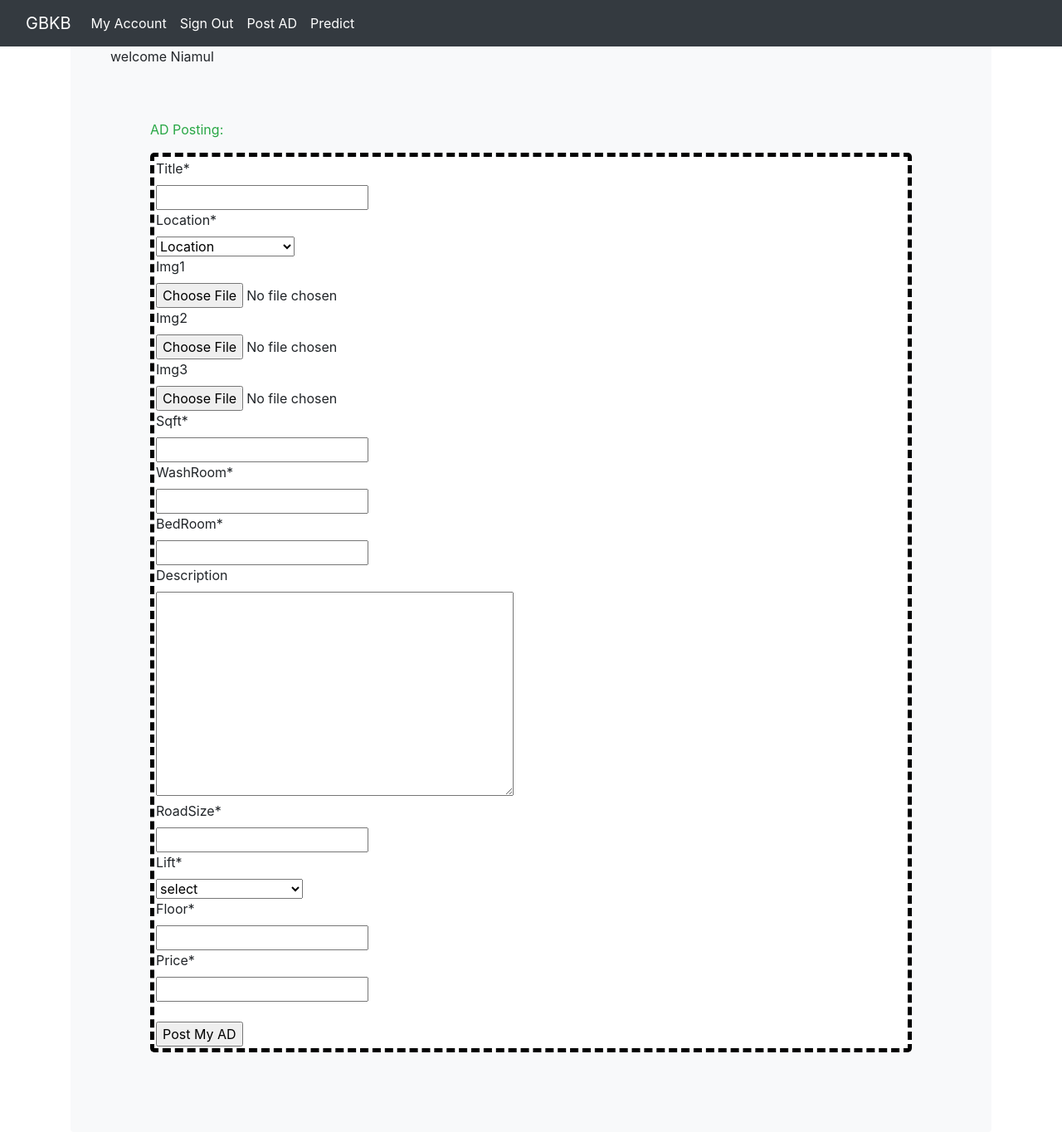
After one commit to niamul64/GhorBariKenaBecha-ecommerce-website-by-django-and-machine-learning, a Django app: page /postAd in a window 1280 px wide. The commit adds this page. Shown: the whole page at 83% size. Run offline with Django 3.2, Linux system fonts and the light colour scheme; a user stored in the database is signed in; data comes from the database, SQL or seed files in the repository; both versions use the stored data as it was after the commit; some libraries are stand-ins or nearby versions.

Commit message:
posting add views complete

```diff
--- a/GBKB/accounts/forms.py
+++ b/GBKB/accounts/forms.py
@@ -1,7 +1,7 @@
 from django import forms
 from django.contrib.auth.forms import UserCreationForm
 from django.contrib.auth.models import User    # default user model importing
-from .models import ExtentionUser   # importing ExtentionUser model from models.py
+from .models import ExtentionUser, PostAd  # importing ExtentionUser model from models.py
 
 
 class UserReg(UserCreationForm):   # user model form formating for frontend
@@ -16,3 +16,9 @@ class ExtentUser(forms.ModelForm):  # ExtentionUser model form formating for fro
     class Meta:
         model = ExtentionUser
         fields = ('mobileNumber',)
+
+class PostAdForm(forms.ModelForm):  # ExtentionUser model form formating for frontend
+
+    class Meta:
+        model = PostAd
+        fields = ('title', 'location', 'img1','img2','img3','sqft','washRoom','bedRoom','description','roadSize','lift','floor','price' )
--- a/GBKB/accounts/models.py
+++ b/GBKB/accounts/models.py
@@ -45,17 +45,17 @@ class PostAd(models.Model):                # for saving the shared news in datab
     img1 = models.ImageField(upload_to='images/post', default='demo.png',blank=True)
     img2 = models.ImageField(upload_to='images/post', default='demo.png',blank=True)
     img3 = models.ImageField(upload_to='images/post', default='demo.png',blank=True)
-    sqft = models.IntegerField(default=1, null=False , blank= False)
-    washRoom = models.IntegerField(default=1, null=False , blank= False)
-    bedRoom = models.IntegerField(default=1, null=False , blank= False)
+    sqft = models.IntegerField(default=None, null=False , blank= False)
+    washRoom = models.IntegerField(default=None, null=False , blank= False)
+    bedRoom = models.IntegerField(default=None, null=False , blank= False)
     description = models.TextField(max_length=120, default="", null=True, blank=True)
 
-    roadSize = models.IntegerField(default=1, null=False, blank=False)
+    roadSize = models.IntegerField(default=None, null=False, blank=False)
     lift = models.IntegerField(null=False , blank= False, choices=(
         (None, 'select'),
         (0,'No Lift'),
         (1,'Lift service available'),
         ))
-    floor = models.IntegerField(default=1, null=False, blank=False)
+    floor = models.IntegerField(default=None, null=False, blank=False)
     date = models.DateTimeField(auto_now_add=True)
-    price = models.IntegerField(default=1, null=False, blank=False)
+    price = models.IntegerField(default=None, null=False, blank=False)
--- a/GBKB/accounts/urls.py
+++ b/GBKB/accounts/urls.py
@@ -9,7 +9,8 @@ urlpatterns = [
     path('activation',views.activation, name='activation'),
     path('confirmActivation',views.confirmActivation, name='confirmActivation'),
     path('', views.home, name='home'),
-    # path('share', views.share, name='share'),
+
+    path('postAd', views.postAd, name='postAd'),
     #
     # path('myCollection', views.myCollection, name='myCollection'),
     # path('delete/myCollection/', views.myCollection, name='delete/myCollection'),
--- a/GBKB/accounts/views.py
+++ b/GBKB/accounts/views.py
@@ -7,7 +7,7 @@ from django.contrib.auth.decorators import login_required
 from django.views.generic.edit import DeleteView
 from django.contrib.auth import authenticate, login
 from .models import ExtentionUser, PostAd
-from .forms import UserReg, ExtentUser
+from .forms import UserReg, ExtentUser, PostAdForm
 from django.core.mail import send_mail
 import random
 from django.conf import settings
@@ -71,8 +71,9 @@ def home(request):
 
         if details.activation!=True:
             return redirect('activation')
+    Ads=PostAd.objects.all().order_by("-date")
 
-    return render(request, 'home.html')
+    return render(request, 'home.html',{'ads':Ads})
 
 
 def activation(request):
@@ -130,5 +131,31 @@ def confirmActivation(request):
             details.save()
             return redirect('home')
 
+    return render(request,'accounts/activation.html', {'error':"Wrong activation code"})
 
-    return render(request,'accounts/activation.html',{'error':"Wrong activation code"} )
+def postAd(request):
+    if request.user.is_authenticated:
+        details = get_object_or_404(ExtentionUser, userID=request.user)
+
+        if details.activation!=True:
+            return redirect('activation')
+    else:
+        return render(request, 'accounts/signin.html', {'error': "To post your AD you need to sign-in first"})
+
+    e=''
+    if request.method == 'POST':
+        form = PostAdForm(request.POST)
+
+        if form.is_valid():
+            PostAd(userID=request.user, title=form.cleaned_data['title'], location=form.cleaned_data['location'], img1=form.cleaned_data['img1'], img2=form.cleaned_data['img2'], img3=form.cleaned_data['img3']
+                   , sqft=form.cleaned_data['sqft'],washRoom=form.cleaned_data['washRoom'],bedRoom=form.cleaned_data['bedRoom'], description=form.cleaned_data['description'],roadSize=form.cleaned_data['roadSize'], lift=form.cleaned_data['lift'], floor=form.cleaned_data['floor'], price=form.cleaned_data['price']).save()
+
+            Ads = PostAd.objects.all().order_by("-date")
+
+            return render(request, 'home.html', {'ads': Ads,'message':"Your AD is posted"})
+
+        else:
+            return render(request, 'AdPosting/postAd.html',{'error': "Fill the form correctly", 'form': form})
+
+    form=PostAdForm()
+    return render(request, 'AdPosting/postAd.html', {'error':e , 'form':form})
--- /dev/null
+++ b/GBKB/templates/AdPosting/postAd.html
@@ -0,0 +1,35 @@
+{% extends 'base.html' %}
+{% load crispy_forms_tags %}
+
+
+{% block head %}
+
+<link rel="stylesheet" type="text/css" href="static/css js/varifivcation.css">
+
+{% endblock%}
+
+
+
+
+{% block body1 %}
+<p class="text-success" >AD Posting:</p>
+<div class="card boxVari">
+<form  method="post" action="postAd">
+      {% csrf_token %}
+{% if error %}
+<p class="text-danger"  > {{error}} </p>
+{% endif %}
+    <div class="" align="">
+    {{form |crispy}}
+
+    <br>
+
+    <input class="refont" type="submit" value="Post My AD">
+
+
+</div>
+</form>
+</div>
+
+
+{% endblock%}
--- a/GBKB/templates/accounts/signin.html
+++ b/GBKB/templates/accounts/signin.html
@@ -15,7 +15,7 @@
 <form  method="post">
     {% csrf_token %}
 {% if error %}
-<p class="errorColor"> {{error}} </p>
+<p class="text-danger"> {{error}} </p>
 {% endif %}
 
         <p class="refont">User Name:</p>
--- a/GBKB/templates/accounts/signup.html
+++ b/GBKB/templates/accounts/signup.html
@@ -15,7 +15,7 @@
 <form  method="post" action="{% url 'signup' %}">
       {% csrf_token %}
 {% if error %}
-<p class="errorColor"  > {{error}} </p>
+<p class="text-danger"  > {{error}} </p>
 {% endif %}
 
     {{form1|crispy}}
--- a/GBKB/templates/base.html
+++ b/GBKB/templates/base.html
@@ -57,7 +57,7 @@
             </form>
         </li>
          <li class="nav-item active">
-          <a class="nav-link btn-outline-success" aria-current="page" href="#">Post AD</a>
+          <a class="nav-link btn-outline-success" aria-current="page" href="{% url 'postAd' %}">Post AD</a>
         </li>
         <li class="nav-item active">
           <a class="nav-link btn-outline-success" aria-current="page" href="#">Predict</a>
--- a/GBKB/templates/home.html
+++ b/GBKB/templates/home.html
@@ -18,4 +18,10 @@
 
 {% block body1 %}
 
+{% if message %}
+<p class="text-success"> {{message}} </p>
+{% endif %}
+
+
+
 {% endblock%}
```
Also changed, not shown: GBKB/db.sqlite3, GBKB/media/images/post/474240-PGDWGC-560.jpg (added).
